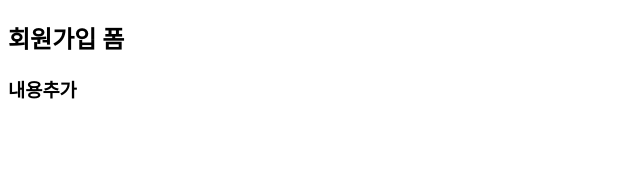
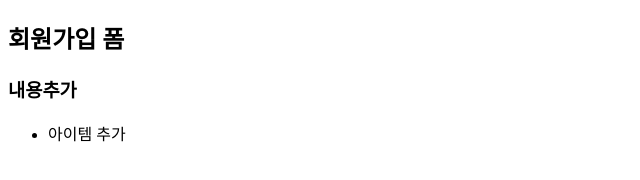
Before and after one commit to SeokDaEun/kosmo-8-git, a plain HTML site: page WebContent/Member/JoinForm.html in a window 1280 px wide. Shown: the whole page, without its empty margins (0-640 px from the left). Drawn offline with Linux system fonts and the light colour scheme.

Commit message:
아이템추가

```diff
--- a/WebContent/Member/JoinForm.html
+++ b/WebContent/Member/JoinForm.html
@@ -7,5 +7,8 @@
 <body>
 	<h2>회원가입 폼</h2>
 	<h3>내용추가</h3>
+	<ul>
+		<li>아이템 추가</li>
+	</ul>
 </body>
 </html>
```
Also changed, not shown: bin/WebContent/Member/JoinForm.html (+3 -0 lines).
